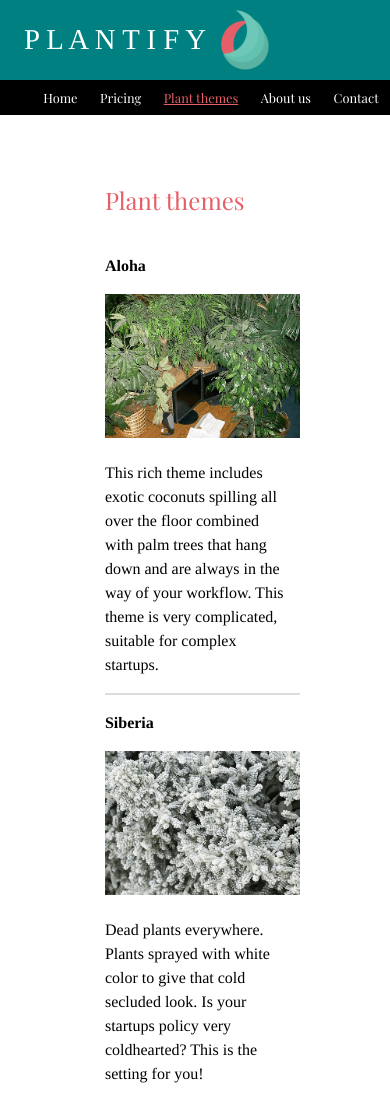
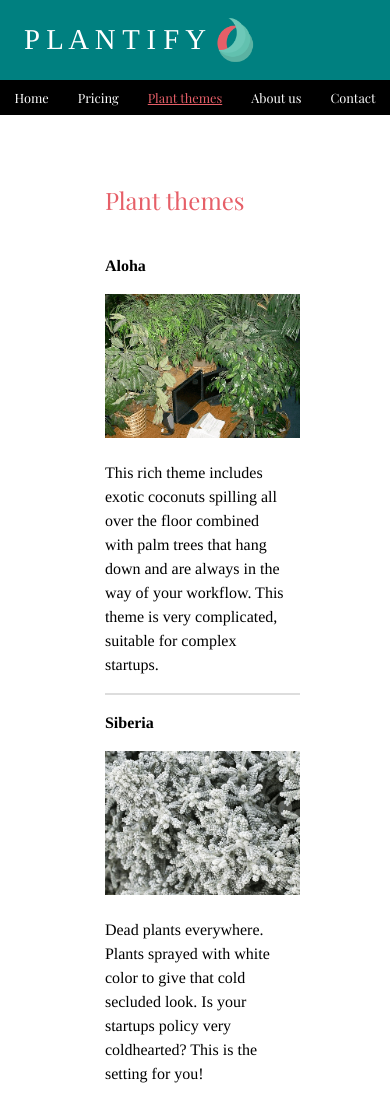
Before and after one commit to cillami/plantify, a plain HTML site: page plant.html in a window 390 px wide. Shown: the top 1100 px of the page. Drawn offline with nearby package versions, Linux system fonts and the light colour scheme; a web font is replaced by a local one.

Commit message:
responsive nav + image

```diff
--- a/main.css
+++ b/main.css
@@ -269,7 +269,6 @@ footer {
 table{
 
 	width:70%;
-	font-size: 0,8em;
 }
 .td1{
 	display: block;
@@ -284,5 +283,12 @@ table{
 .td3{
 	display: block;
 }
+nav ul {
+    padding-left: 0;
+
+}
+.image{
+	height:75%;
+
+}
 	}
-	}
```
